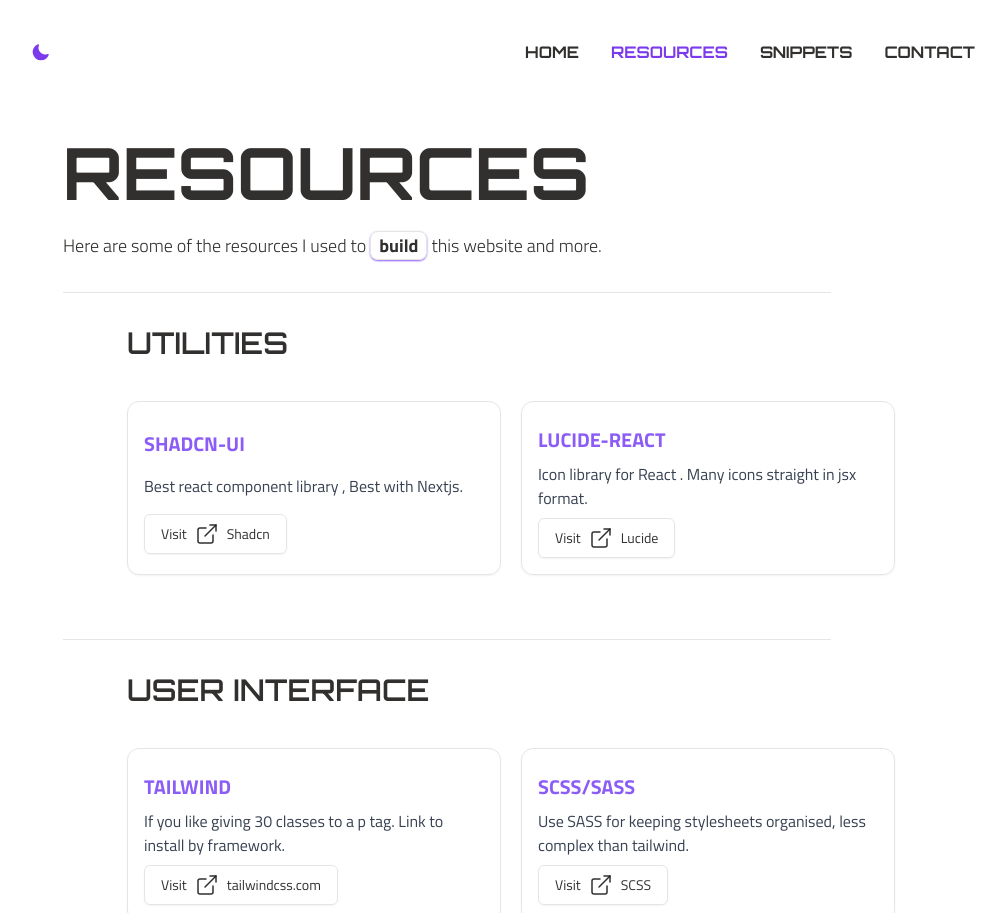
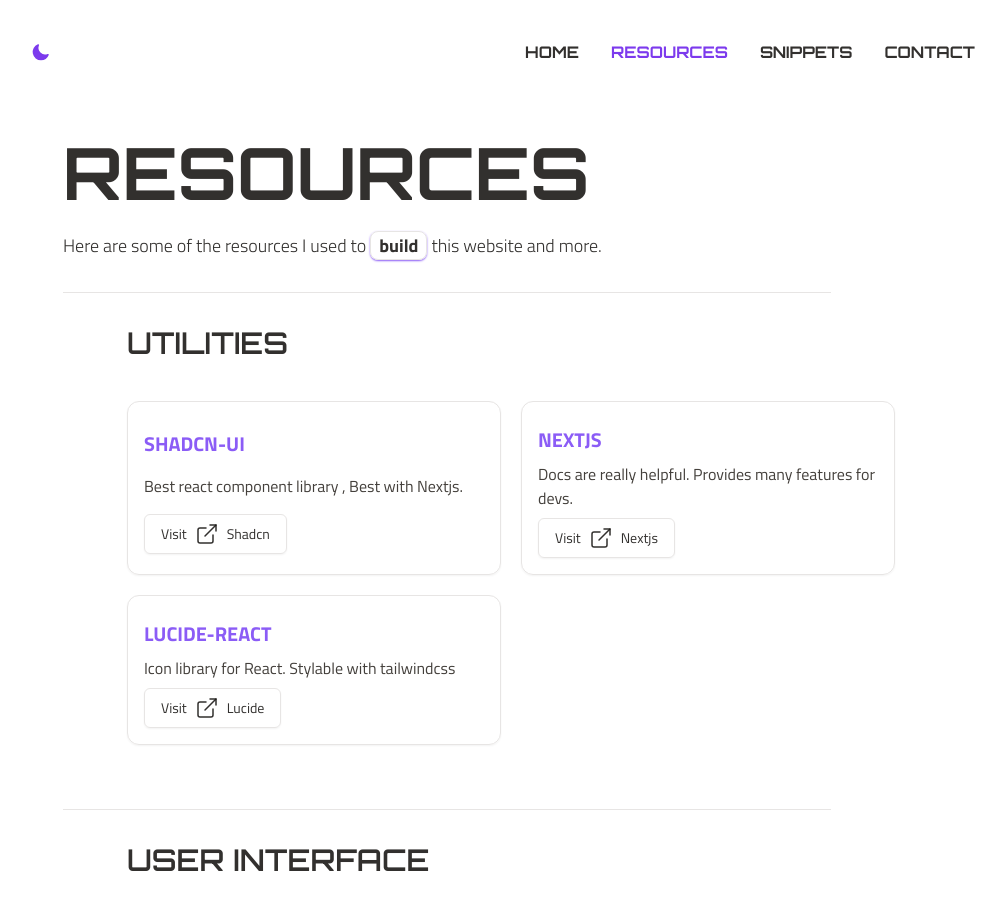
Before and after one commit to mxnan/pages-blogs, a Next.js app: page /resources in a window 1280 px wide. Shown: the top 913 px of the page, without its empty margins (129-1135 px from the left). Built offline with nearby package versions, Linux system fonts and the light colour scheme.

Commit message:
changes
changed dark mode color for all .
styling components

```diff
--- a/src/components/container/desktop-nav.tsx
+++ b/src/components/container/desktop-nav.tsx
@@ -33,7 +33,7 @@
             <span
               className={`relative z-10 ${
                 router.asPath === link.link &&
-                "text-violet-600 dark:text-amber-600  transition-all duration-1000 ease-in-out"
+                "text-violet-600 dark:text-emerald-500  transition-all duration-1000 ease-in-out"
               }`}
             >
               {link.name}
--- a/src/components/container/mobile-nav.tsx
+++ b/src/components/container/mobile-nav.tsx
@@ -81,7 +81,7 @@
           >
             {mobileLinks.slice(1).map((link: MobileLinkProps) => (
               <NextLink key={link.link} href={link.link} legacyBehavior>
-                <a className="block py-2  ">{link.name}</a>
+                <a className="block py-2 ">{link.name}</a>
               </NextLink>
             ))}
           </motion.div>
--- a/src/components/container/theme-toggle.tsx
+++ b/src/components/container/theme-toggle.tsx
@@ -22,7 +22,7 @@
               viewBox="0 0 24 24"
               fill="currentColor"
               stroke="currentColor"
-              className="h-5 w-5 text-violet-600 dark:text-amber-600"
+              className="h-5 w-5 text-violet-600 dark:text-emerald-600"
             >
               {theme === "dark" ? (
                 <path
--- a/src/components/resource-card.tsx
+++ b/src/components/resource-card.tsx
@@ -18,10 +18,10 @@
 }: ResourceCardProps) {
   return (
     <div className="max-w-sm max-h-44 w-full p-4 flex flex-col justify-around space-y-2 rounded-xl border">
-      <h3 className="text-xl font-bold uppercase text-left mt-2 text-violet-500 dark:text-amber-800">
+      <h3 className="text-xl font-bold uppercase text-left mt-2 text-violet-500 dark:text-emerald-500">
         {title}
       </h3>
-      <p className="mt-1 text-gray-700 dark:text-gray-400">{description}</p>
+      <p className="mt-1 text-stone-700 dark:text-stone-300">{description}</p>
       <Button
         variant={"ghost"}
         className="mt-5 space-x-2 group w-max"
@@ -33,14 +33,14 @@
           className="ml-2
           group-hover:scale-90
           transition-all duration-700 ease-in-out
-           group-hover:stroke-violet-600 dark:group-hover:stroke-amber-800"
+           group-hover:stroke-violet-600 dark:group-hover:stroke-emerald-500"
         />
         <span
           className="font-medium text-sm
         group-hover:text-lg
         group-hover:font-bold
         transition-all duration-700 ease-in-out
-        group-hover:text-violet-500 dark:group-hover:text-amber-800"
+        group-hover:text-violet-500 dark:group-hover:text-emerald-500"
         >
           {link}
         </span>
--- a/src/components/snippet-card.tsx
+++ b/src/components/snippet-card.tsx
@@ -3,6 +3,7 @@
 import React from "react";
 import Link from "next/link";
 import { SnippetPreview } from "@/lib/types";
+import { Separator } from "./ui/separator";
 
 const SnippetCard = ({ snippet }: { snippet: SnippetPreview }) => {
   return (
@@ -13,18 +14,21 @@
         href={`/snippets/${snippet.slug}`}
       >
         <div className="w-full relative space-y-4 flex-1">
-          <p className=" text-violet-600 dark:text-amber-600 uppercase tracking-tight">
+          <p className=" text-violet-600 dark:text-emerald-500 font-title font-bold uppercase tracking-tight">
             {snippet.title}
           </p>
-          <p className="text-stone-600 dark:text-stone-400 tracking-tight">
+          <p className="text-stone-600 dark:text-stone-400  tracking-tight">
             {snippet.description}
           </p>
-          <p className="text-stone-600 dark:text-stone-400 tracking-tight">
-            {snippet.publishedAt}
-          </p>
-          <p className="text-stone-600 dark:text-stone-400 tracking-tight">
-            {snippet.readingtime}
-          </p>
+          <div className="flex items-center gap-4">
+            <p className="text-stone-600 dark:text-stone-400 text-sm font-semibold tracking-tight">
+              {snippet.readingtime}
+            </p>
+            <Separator orientation="vertical" className="h-8" />
+            <p className="text-stone-600 dark:text-stone-400 text-sm  font-semibold tracking-tight">
+              {snippet.publishedAt}
+            </p>
+          </div>
         </div>
       </Link>
     </>
--- a/src/components/ui/button.tsx
+++ b/src/components/ui/button.tsx
@@ -18,7 +18,7 @@
         secondary:
           "bg-stone-100 text-stone-900 hover:bg-stone-100/80 dark:bg-stone-800 dark:text-stone-50 dark:hover:bg-stone-800/80",
         ghost:
-          "border hover:border hover:border-violet-400 dark:hover:border-amber-800 hover:bg-blue-100/30 dark:hover:bg-amber-950/10 ",
+          "border hover:border hover:border-violet-400 dark:hover:border-emerald-900 hover:bg-violet-100/50 dark:hover:bg-emerald-950/10 ",
         link: "text-stone-900 underline-offset-4 hover:underline dark:text-stone-50",
       },
       size: {
--- a/src/lib/links.ts
+++ b/src/lib/links.ts
@@ -22,14 +22,20 @@
 export const utilityResourceLinks = [
   {
     title: "Shadcn-UI",
-    description:
-      "Best react component library , Best with Nextjs.",
+    description: "Best react component library , Best with Nextjs.",
     websiteLink: "https://ui.shadcn.com/docs/installation/next",
     link: "Shadcn",
   },
+
+  {
+    title: "Nextjs",
+    description: "Docs are really helpful. Provides many features for devs.",
+    websiteLink: "https://nextjs.org/docs/getting-started",
+    link: "Nextjs",
+  },
   {
     title: "lucide-react",
-    description: "Icon library for React . Many icons straight in jsx format.",
+    description: "Icon library for React. Stylable with tailwindcss ",
     websiteLink: "https://lucide.dev/",
     link: "Lucide",
   },
@@ -40,9 +46,9 @@
   {
     title: "Tailwind",
     description:
-      "If you like giving 30 classes to a p tag. Link to install by framework.",
+      "Only If you like giving 30 classes to a p tag.",
     websiteLink: "https://tailwindcss.com/docs/installation/framework-guides",
-    link: "tailwindcss.com",
+    link: "tailwindcss",
   },
   {
     title: "SCSS/SASS",
@@ -55,6 +61,6 @@
     title: "ChakraUI",
     description: "How can you not choose tailwind or scss?",
     websiteLink: "https://chakra-ui.com/getting-started",
-    link: "chakra-ui.com",
+    link: "chakra-ui",
   },
 ];
--- a/src/pages/resources/index.tsx
+++ b/src/pages/resources/index.tsx
@@ -12,7 +12,7 @@
         </h1>
         <p className="text-lg font-light">
           Here are some of the resources I used to{" "}
-          <span className="px-2 rounded-lg border shadow-violet-500 dark:shadow-amber-800 font-bold w-max">
+          <span className="px-2 rounded-lg border shadow-violet-500 dark:shadow-emerald-500 font-bold w-max">
             build
           </span>{" "}
           this website and more.
--- a/src/pages/snippets/index.tsx
+++ b/src/pages/snippets/index.tsx
@@ -33,11 +33,11 @@
         </h1>
         <p className="text-lg font-light flex max-md:flex-col md:items-center gap-2 whitespace-normal ">
           This page contains
-          <span className="px-2 rounded-lg border shadow-violet-500 dark:shadow-amber-800 font-bold w-max">
+          <span className="px-2 rounded-lg border shadow-violet-500 dark:shadow-emerald-500 font-bold w-max">
             code snippets
           </span>
           which you can use in your projects.
-          <CodeXmlIcon strokeWidth={1} className="stroke-violet-600 dark:stroke-amber-800  max-md:ml-2" />
+          <CodeXmlIcon strokeWidth={1} className="stroke-violet-600 dark:stroke-emerald-500  max-md:ml-2" />
         </p>
         <p className="text-sm font-light">
           Custom snippets for your use , some i have created , some are
@@ -65,7 +65,7 @@
               <Button
                 variant={"ghost"}
                 onClick={handleonclick}
-                className="text-violet-600 dark:text-amber-600 uppercase text-xl tracking-tight "
+                className="text-violet-600 dark:text-emerald-500 text-lg font-bold"
               >
                 More .?
               </Button>
```
